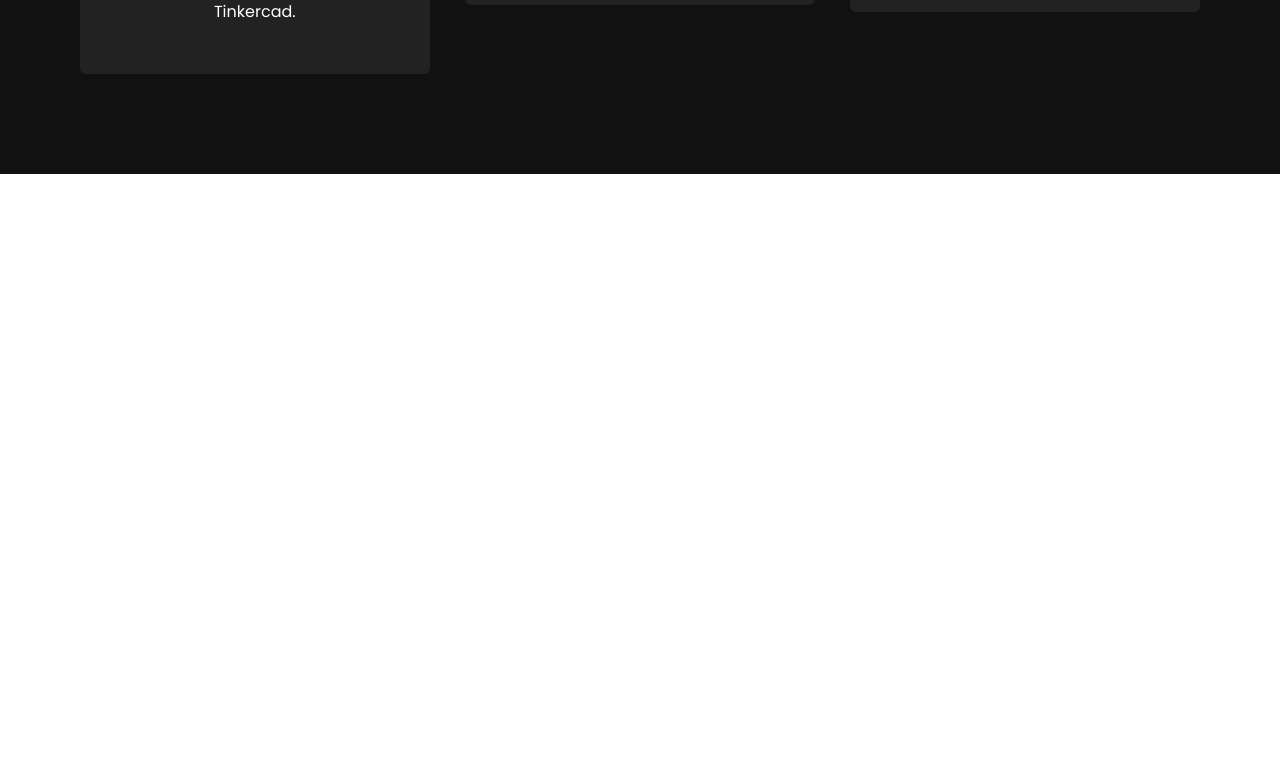
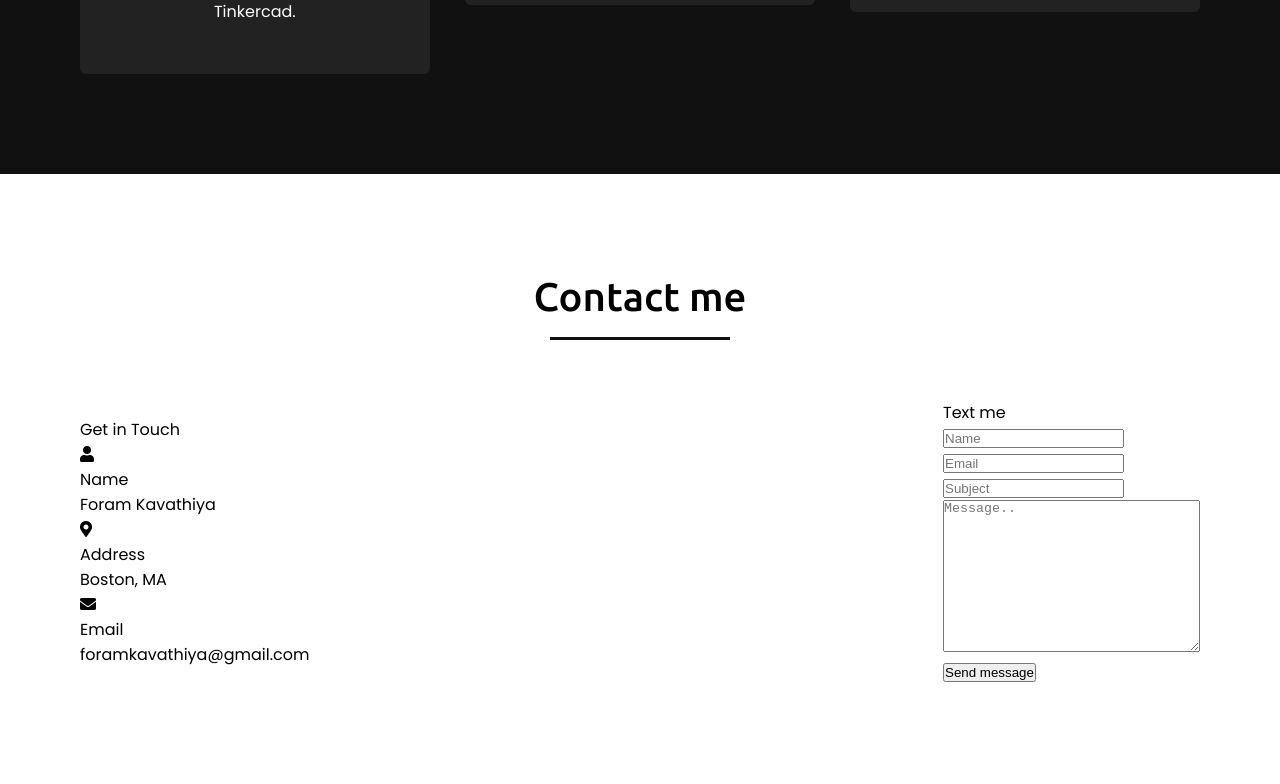
Before and after one commit to foramkavathiya/PersonalWebsite, a plain HTML site: page index.html in a window 1280 px wide. Shown: the part 2864-3648 px from the top of the page. Before the commit the page ends 3038 px from the top, so only its background shows below. Drawn offline with nearby package versions, Linux system fonts and the light colour scheme.

Commit message:
Adding contact section

```diff
--- a/index.html
+++ b/index.html
@@ -137,3 +137,60 @@
             </div>
         </div>
     </section>
+
+    <!-- contact section -->
+    <section class="contact" id="contact">
+        <div class="max-width">
+            <h2 class="title">Contact me</h2>
+            <div class="contact-content">
+                <div class="column left">
+                    <div class="text">Get in Touch</div>
+                    <div class="icons">
+                        <div class="row">
+                            <i class="fas fa-user"></i>
+                            <div class="info">
+                                <div class="head">Name</div>
+                                <div class="sub-title">Foram Kavathiya</div>
+                            </div>
+                        </div>
+                        <div class="row">
+                            <i class="fas fa-map-marker-alt"></i>
+                            <div class="info">
+                                <div class="head">Address</div>
+                                <div class="sub-title">Boston, MA</div>
+                            </div>
+                        </div>
+                        <div class="row">
+                            <i class="fas fa-envelope"></i>
+                            <div class="info">
+                                <div class="head">Email</div>
+                                <div class="sub-title">foramkavathiya@gmail.com</div>
+                            </div>
+                        </div>
+                    </div>
+                </div>
+                <div class="column right">
+                    <div class="text">Text me</div>
+                    <form action="#">
+                        <div class="fields">
+                            <div class="field name">
+                                <input type="text" placeholder="Name" required>
+                            </div>
+                            <div class="field email">
+                                <input type="email" placeholder="Email" required>
+                            </div>
+                        </div>
+                        <div class="field">
+                            <input type="text" placeholder="Subject" required>
+                        </div>
+                        <div class="field textarea">
+                            <textarea cols="30" rows="10" placeholder="Message.." required></textarea>
+                        </div>
+                        <div class="button-area">
+                            <button type="submit">Send message</button>
+                        </div>
+                    </form>
+                </div>
+            </div>
+        </div>
+    </section>
```
